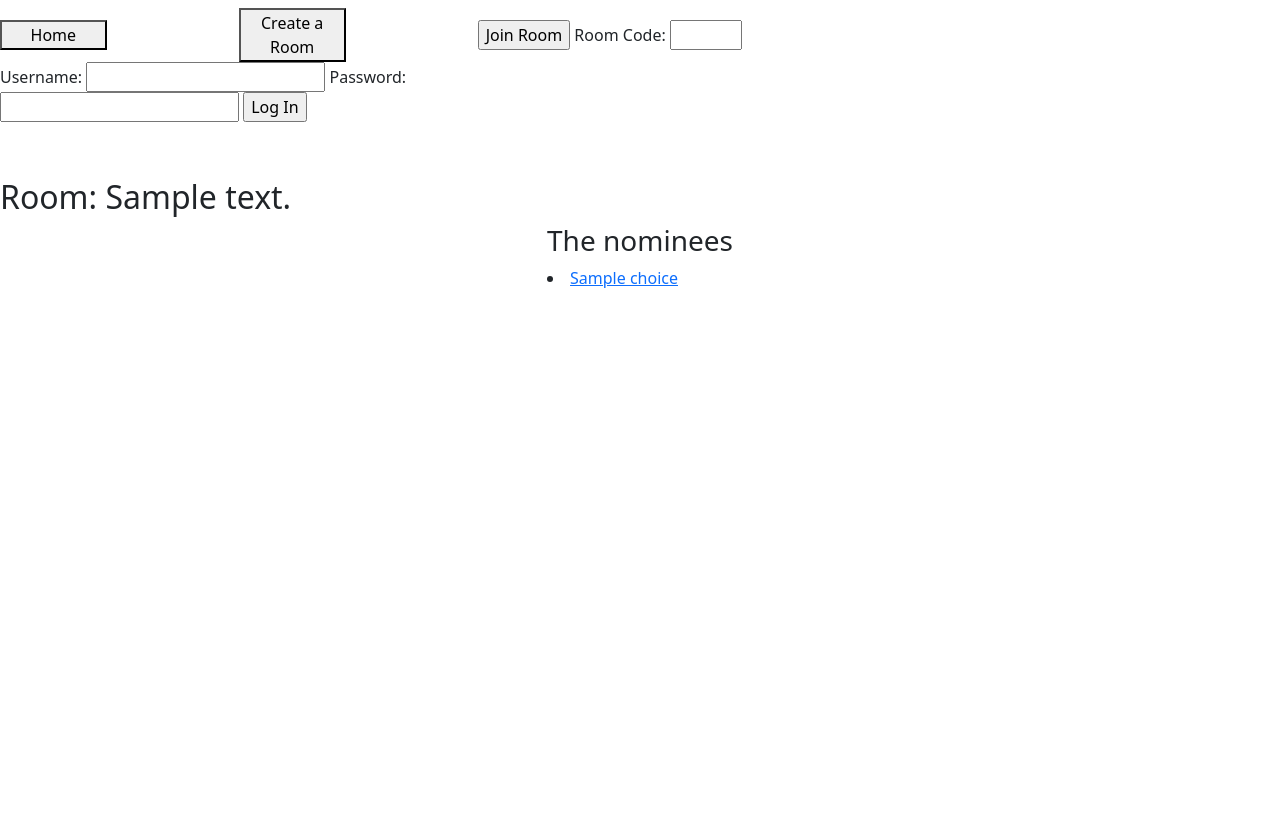
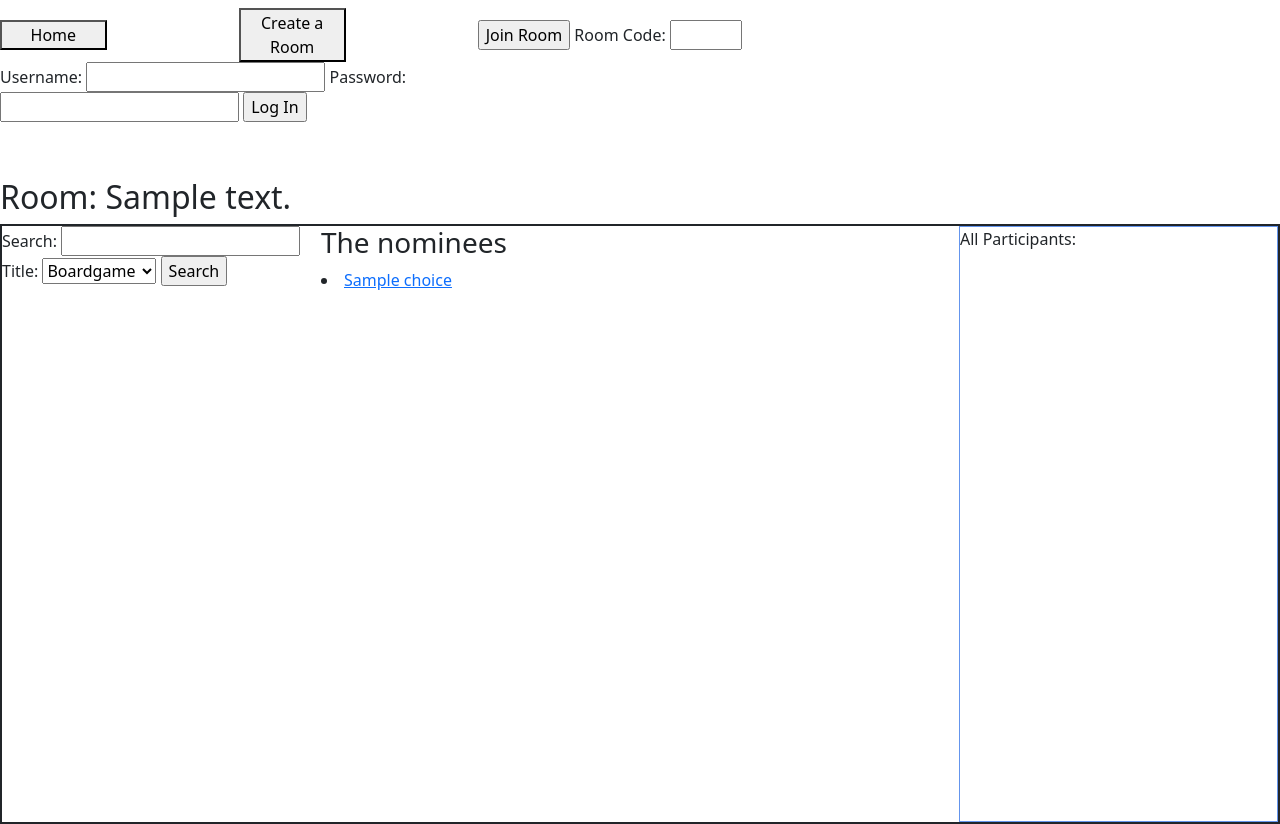
Before and after one commit to henryh28/HackBright_Capstone, a Flask app: page /room/000 in a window 1280 px wide. Before the commit the page ends 288 px from the top, so only its background shows below. Run offline with Flask 2, Linux system fonts and the light colour scheme; tables that the repository leaves empty hold one stand-in row (values such as "Sample post").

Commit message:
User can add a choice to a room

```diff
--- a/seed_database.py
+++ b/seed_database.py
@@ -52,9 +52,9 @@ viticulture = crud.create_choice("boardgame", "Viticulture: Essential Edition",
 spartacus = crud.create_choice("boardgame", "Spartacus: A Game of Blood and Treachery", 1)
 machikoro = crud.create_choice("boardgame", "Machi Koro", 1)
 
-gattaca = crud.create_choice("shows", "Gattaca", 3)
-clerks = crud.create_choice("shows", "Clerks", 3)
-your_name = crud.create_choice("shows", "Your Name", 3)
+gattaca = crud.create_choice("show", "Gattaca", 3)
+clerks = crud.create_choice("show", "Clerks", 3)
+your_name = crud.create_choice("show", "Your Name", 3)
 
 model.db.session.add_all([lis, fallout2, kyrandia2, dune2, lord, concordia, stoneage, viticulture, spartacus, machikoro, gattaca, clerks, your_name])
 
--- a/server.py
+++ b/server.py
@@ -130,21 +130,17 @@ def enter_room(room_code):
 # ================= Choice Related Routes =================
 
 # Display relevant info about a choice
-
 @app.route ("/details/<item_code>")
 def item_detail(item_code):
     """ View details regarding a speific choice """
 
     choice = crud.get_choice_by(choice_id = item_code)
-
-    print (" >>>>>> choice: ", choice)
-
     title = choice.title
     rawg_title = "-".join(title.split(" ")).lower()
     details = []
 
     api_dict = {
-        'shows': ["https://api.themoviedb.org/3/search/movie", {"api_key": TMDB_KEY, 'query': title}],
+        'show': ["https://api.themoviedb.org/3/search/movie", {"api_key": TMDB_KEY, 'query': title}],
         'boardgame': ["https://api.boardgameatlas.com/api/search", {"client_id": BGATLAS_KEY, 'name': title}],
         'vgame': ["https://api.rawg.io/api/games", {"key": RAWG_KEY, 'search': rawg_title, 'search_exact': True}]
     }
@@ -158,7 +154,7 @@ def item_detail(item_code):
     if choice.type == "boardgame":
         details = data['games'][0]
         return render_template("item_details_bg.html", details = details)
-    elif choice.type == "shows":
+    elif choice.type == "show":
         details = data['results'][0]
         poster_url = "https://image.tmdb.org/t/p/original" + details['poster_path']
         return render_template("item_details_shows.html", details = details, poster_url = poster_url)
@@ -169,6 +165,20 @@ def item_detail(item_code):
         details = game_data.json()
 
         return render_template("item_details_vg.html", details = details)
+
+
+# Adds a choice to a room/event
+@app.route ("/add_choice", methods = ["POST"])
+def add_choice():
+
+    title, choice_type, event_id, room_code = list(request.form.values())
+    new_choice = crud.create_choice(choice_type, title, event_id)
+
+    db.session.add(new_choice)
+    db.session.commit()
+
+    return redirect(f"/room/{ room_code }")
+
 # ================= API Related Routes =================
 
 # Get API data
--- a/static/css/styles.css
+++ b/static/css/styles.css
@@ -1,9 +1,24 @@
+html, body  {
+    height: 100%;
+}
+
 
 .flex_container {
     display: flex;
     justify-content: space-evenly;
+    border-style: solid;
+    border-width: 2px;
 }
 
+.room_participants {
+    border-style: solid;
+    border-width: 1px;
+    border-color: cornflowerblue;
+}
+
+.event_room {
+    height: 75%;
+}
 
 .item_poster > img {
     width: 400px;
@@ -15,11 +30,16 @@
     font-size: 1.5em;
 }
 
-.bg_description {
+.item_description {
     padding-bottom: 1em;
     padding-right: 2em;
     padding-left: 2em;
     margin-bottom: 1em;
+
+    height: 350px;
+    overflow-y: auto;
+
+
 }
 
 .index_welcome_pic {
--- a/templates/item_details_bg.html
+++ b/templates/item_details_bg.html
@@ -17,7 +17,7 @@
 
     </div>
 
-    <div class = "bg_description col-md-6">
+    <div class = "item_description col-md-6">
         {{ details['description'] | safe }}
 
     </div>
--- a/templates/item_details_shows.html
+++ b/templates/item_details_shows.html
@@ -14,8 +14,8 @@
         year: {{ details['release_date'] }}<br>
     </div>
 
-    <div class = "show_description col-md-6">
-        {{ details['overview'] }}
+    <div class = "item_description col-md-6">
+        {{ details['overview'] | safe }}
     </div>
 
     <div class = "item_poster col-md-3">
--- a/templates/item_details_vg.html
+++ b/templates/item_details_vg.html
@@ -14,7 +14,7 @@
         Metacritic: {{ details['metacritic'] }}<br>
     </div>
 
-    <div class = "bg_description col-md-6">
+    <div class = "item_description col-md-6">
         {{ details['description'] | safe }}
     </div>
 
--- a/templates/room.html
+++ b/templates/room.html
@@ -1,14 +1,35 @@
 {% extends 'base.html' %}
 
-{% block title %} Room for Event {% endblock %}
+{% block title %} {{ room.description }} {% endblock %}
 
 
 {% block body %}
 
 <h2>Room: {{ room.description }}</h2>
 
-<div class="flex_container">
-    <div class = "room_choices">
+<div class="flex_container event_room">
+    <div class = "add_choices col">
+        <form method="POST">
+            <div class="form-group">
+                <label for="choice_title">Search: </label>
+                <input type="text" name="choice_title"><br>
+            </div>
+
+            <label for="choice_type" id="choice_type">Title: </label>
+            <select name="choice_type">
+                <option value="boardgame">Boardgame</option>
+                <option value="vgame">Video Game</option>
+                <option value="show">Show</option>
+            </select>
+
+            <input type="hidden" name="event_id" value={{ room.event_id }} />
+            <input type="hidden" name="room_code" value={{ room.room_code }} />
+
+            <input type="submit" formaction = "/add_choice" value="Search">
+        </form>
+    </div>
+
+    <div class = "room_choices col-md-6">
         <h3>The nominees</h3>
 
         {% for choice in room.choices %}
@@ -16,7 +37,9 @@
         {% endfor %}
     </div>
 
-
+    <div class = "room_participants col-md-3">
+        All Participants:
+    </div>
 </div>
 
 
```
